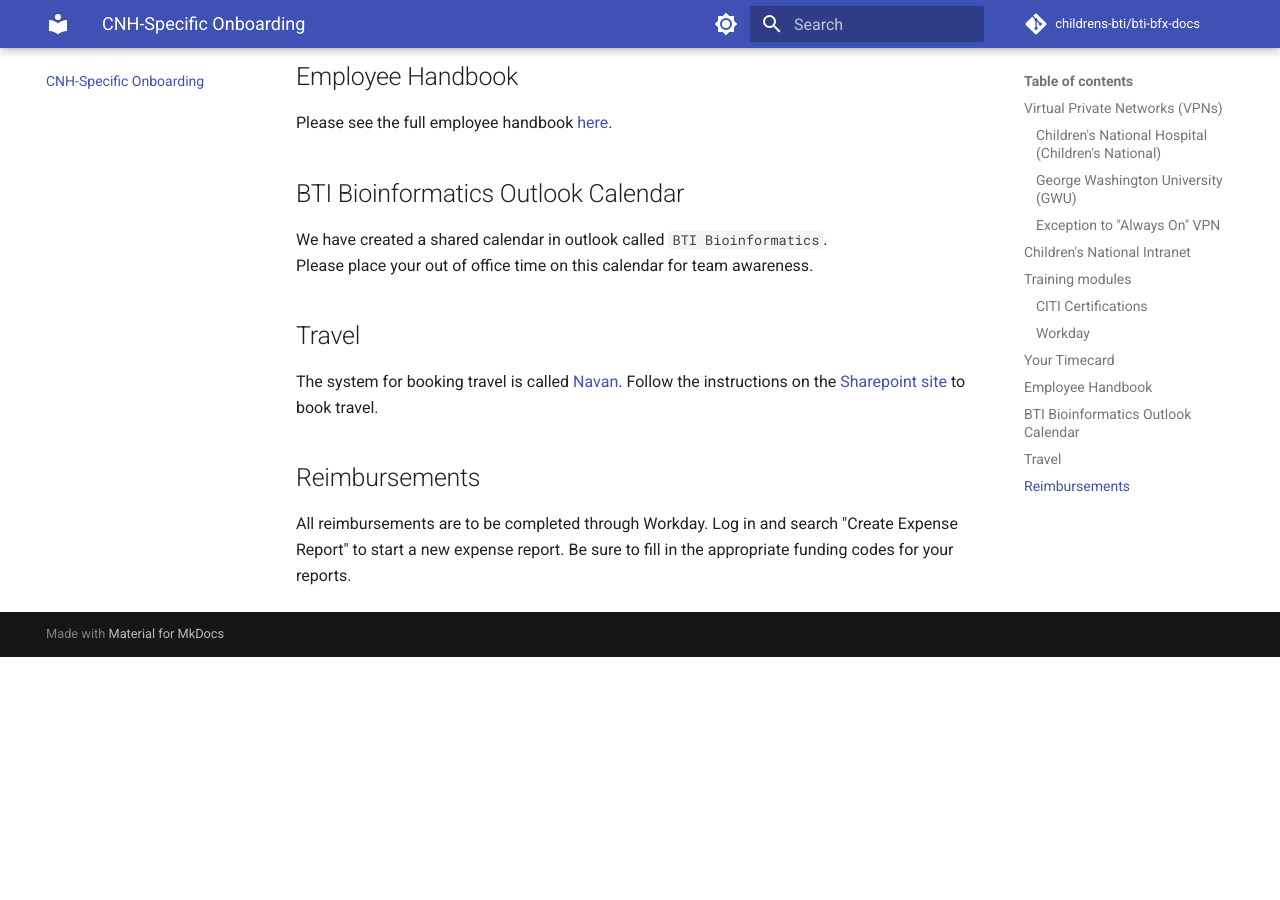
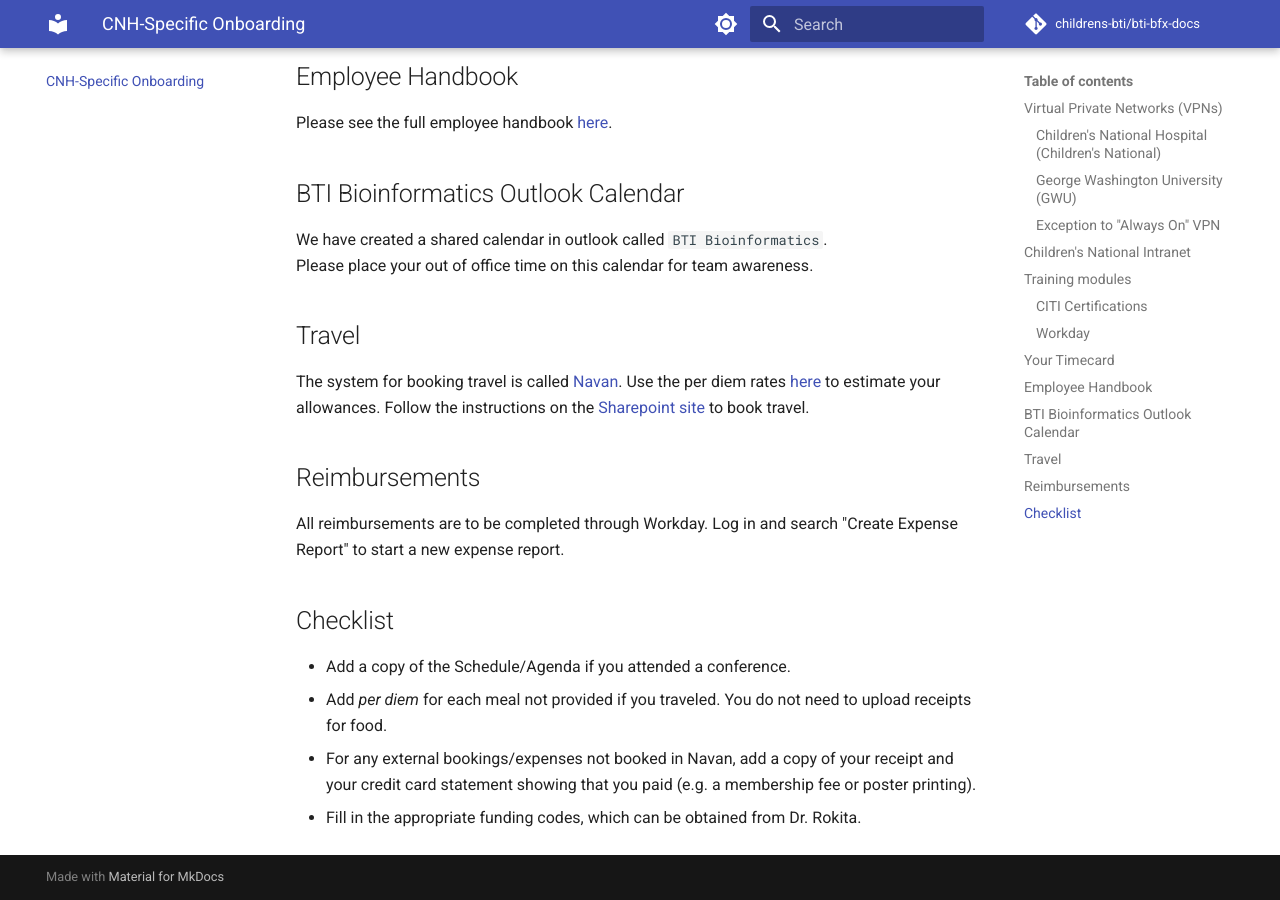
Before and after one commit to childrens-bti/bti-bfx-docs, an MkDocs documentation site: the page built from docs/cnh-onboarding.md, in a window 1280 px wide and 900 px high, scrolled down 2506 px. Built offline with MkDocs 1.6.1 and Material for MkDocs 9.7.7, drawn with Linux system fonts in a browser that asks for light colours; comment, search, counter and statistics services are not loaded; before the commit the page ends 3163 px from its top, so only the background shows below that.

Commit message:
Add per diem link and reimbursement checklist to onboarding
Co-Authored-By: Claude Sonnet 5 <noreply@anthropic.com>

```diff
--- a/docs/cnh-onboarding.md
+++ b/docs/cnh-onboarding.md
@@ -89,10 +89,16 @@ Please place your out of office time on this calendar for team awareness.
 ## Travel
 
 The system for booking travel is called [Navan](https://app.navan.com/app/user2).
+Use the per diem rates [here](https://www.gsa.gov/travel/plan-book/per-diem-rates) to estimate your allowances.
 Follow the instructions on the [Sharepoint site](https://cnmc.sharepoint.com/sites/Initiatives/SitePages/Navan.aspx) to book travel.
 
 ## Reimbursements
 
 All reimbursements are to be completed through Workday.
 Log in and search "Create Expense Report" to start a new expense report.
-Be sure to fill in the appropriate funding codes for your reports.
+
+## Checklist
+- Add a copy of the Schedule/Agenda if you attended a conference.
+- Add _per diem_ for each meal not provided if you traveled. You do not need to upload receipts for food.
+- For any external bookings/expenses not booked in Navan, add a copy of your receipt and your credit card statement showing that you paid (e.g. a membership fee or poster printing).
+- Fill in the appropriate funding codes, which can be obtained from Dr. Rokita.
```
